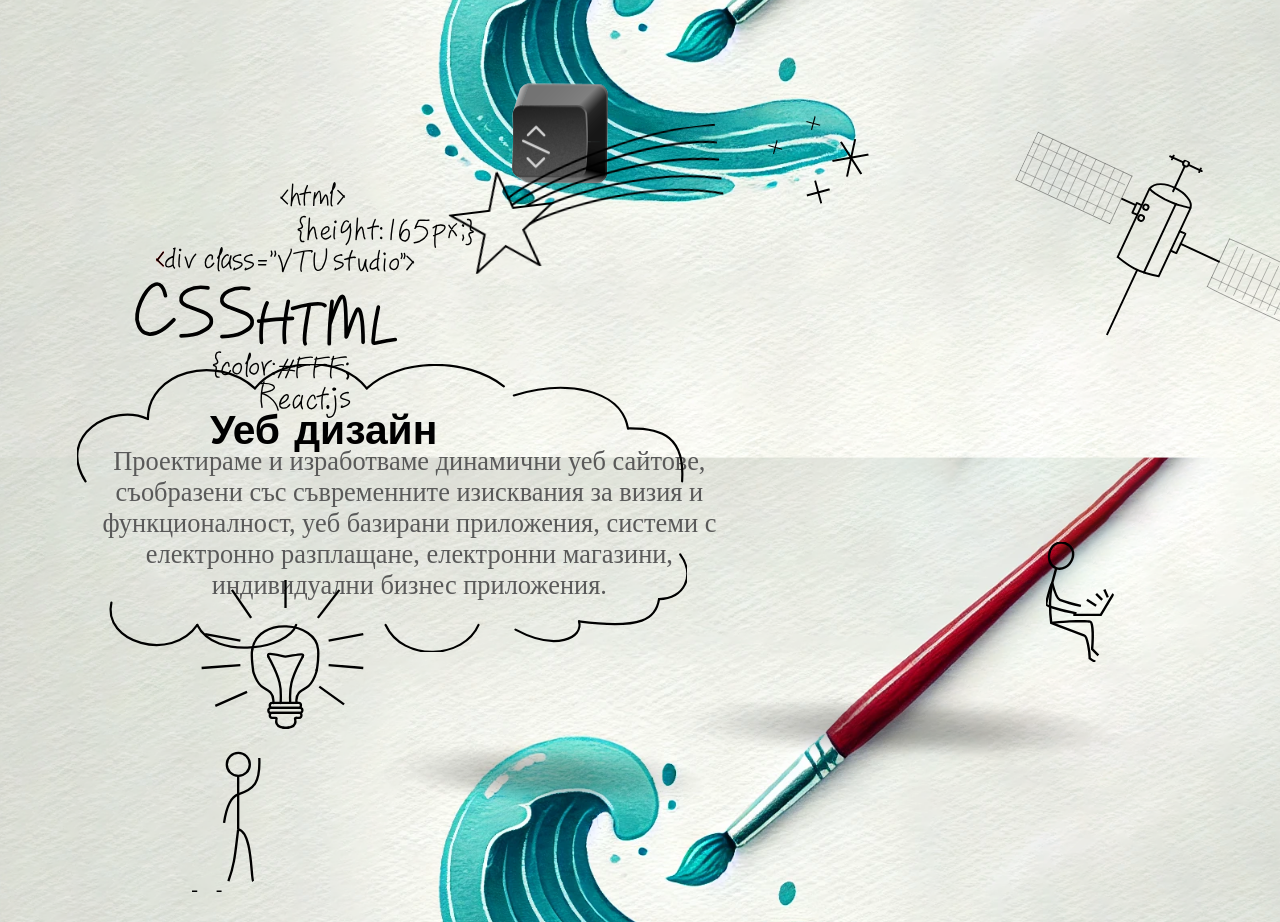
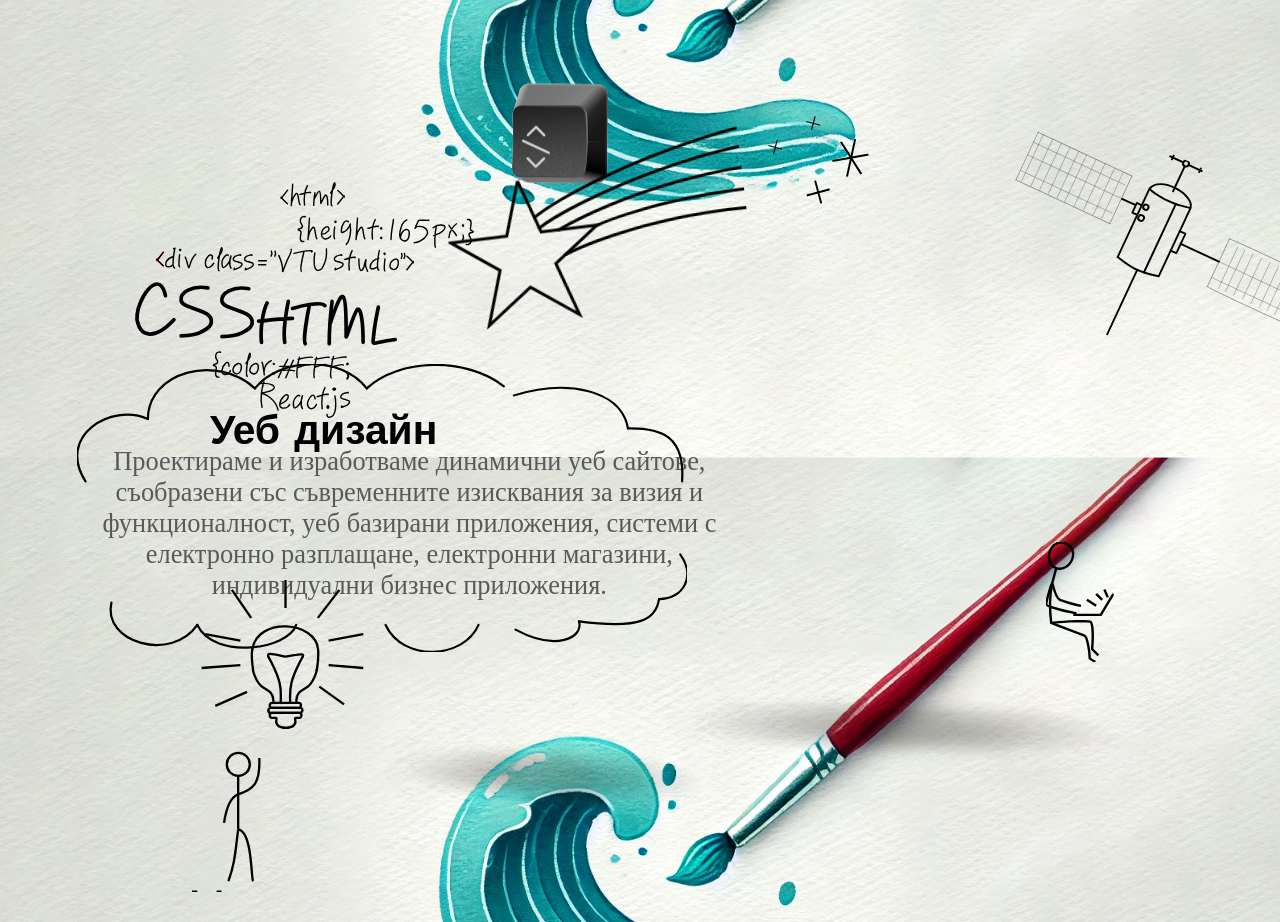
Before and after one commit to lyubomir2712/VTUstudio, a React (Vite) app in the folder VTUstudio/: page / in a window 1280 px wide. Shown: the part 860-1782 px from the top of the page. Built offline with nearby package versions, Linux system fonts and the light colour scheme; a web font is replaced by a local one.

Commit message:
made star-rainbow animate when scrolling

```diff
--- a/VTUstudio/src/Components/Main/Main.css
+++ b/VTUstudio/src/Components/Main/Main.css
@@ -103,13 +103,13 @@ img.cherriesShadow-img{
 }
 
 .layback-stickman{
-    height: 2rem;
+    height: 1.5rem;
     width: auto;
     position: absolute;
-    top: 77%;
-    left: 19.5%;
+    top: 78%;
+    left: 21%;
     transform: scaleX(-1);
-    stroke-width: 3;
+    stroke-width: 4;
     stroke-dasharray: 1000;
     stroke-dashoffset: 1000;
     animation: draw 7s linear forwards;
--- a/VTUstudio/src/Components/SectionOne/SectionOne.css
+++ b/VTUstudio/src/Components/SectionOne/SectionOne.css
@@ -154,12 +154,17 @@
     position: absolute;
     top: 125%;
     left: 35%;
-    height: 5rem;
+    height: 7.5rem;
     transform: scaleX(1) rotate(-7deg);
     stroke-width: 3;
+    ;
+}
+
+.animate-star-rainbow{
+    animation: draw 4s linear forwards;
     stroke-dasharray: 1000;
     stroke-dashoffset: 1000;
-    animation: draw 4s linear forwards;
+    fill: none;
 }
 
 .lightbulb-stickman{
--- a/VTUstudio/src/Components/SectionOne/SectionOne.jsx
+++ b/VTUstudio/src/Components/SectionOne/SectionOne.jsx
@@ -51,6 +51,47 @@ export default function SectionOne() {
             setIsAnimating(true);
         }
     }, [inView, scrollDirection]);
+
+
+
+
+
+
+    // State to manage the animation class for SVGs
+    const [svgAnimation, setSvgAnimation] = useState({
+        'cloud-border': false,
+        'star-rainbow': false,
+        'lightbulb-stickman': false,
+    });
+
+    // Function to handle adding/removing the animation class for each SVG
+    const handleSvgClassChange = (refName, inView) => {
+        setSvgAnimation((prevState) => ({ ...prevState, [refName]: inView }));
+    };
+
+    // Refs and inView hooks for each SVG
+    const { ref: cloudRef, inView: cloudInView } = useInView({
+        triggerOnce: false,
+        threshold: 0.1,
+    });
+
+    const { ref: starRainbowRef, inView: starRainbowInView } = useInView({
+        triggerOnce: false,
+        threshold: 0.1,
+    });
+
+    const { ref: lightbulbStickmanRef, inView: lightbulbStickmanInView } = useInView({
+        triggerOnce: false,
+        threshold: 0.1,
+    });
+
+    // Monitor all SVGs' visibility and apply the respective animation class
+    useEffect(() => {
+        handleSvgClassChange('cloud-border', cloudInView);
+        handleSvgClassChange('star-rainbow', starRainbowInView);
+        handleSvgClassChange('lightbulb-stickman', lightbulbStickmanInView);
+    }, [cloudInView, starRainbowInView, lightbulbStickmanInView]);
+
 
     return (
         <section id={"sectionOne"}>
@@ -444,12 +485,20 @@ export default function SectionOne() {
                 <path d="M32 0V63M0.5 32.5H63.5" stroke="black"/>
             </svg>
 
+
+
+
+
             <svg className={"four-edge-star-three"} width="64" height="63" viewBox="0 0 64 63" fill="none"
                  xmlns="http://www.w3.org/2000/svg">
                 <path d="M32 0V63M0.5 32.5H63.5" stroke="black"/>
             </svg>
 
-            <svg className={"star-rainbow"} width="397" height="173" viewBox="0 0 397 173" fill="none"
+
+
+
+            <svg ref={starRainbowRef}
+                   className={`star-rainbow ${svgAnimation['star-rainbow'] ? 'animate-star-rainbow' : ''}`}
                  xmlns="http://www.w3.org/2000/svg">
                 <path
                     d="M76 31.618L93.2611 84.7422L93.3733 85.0877H93.7366L149.595 85.0877L104.405 117.92L104.111 118.134L104.223 118.479L121.484 171.603L76.2939 138.771L76 138.557L75.7061 138.771L30.516 171.603L47.7771 118.479L47.8894 118.134L47.5955 117.92L2.40539 85.0877L58.2634 85.0877H58.6267L58.7389 84.7422L76 31.618Z"
```
